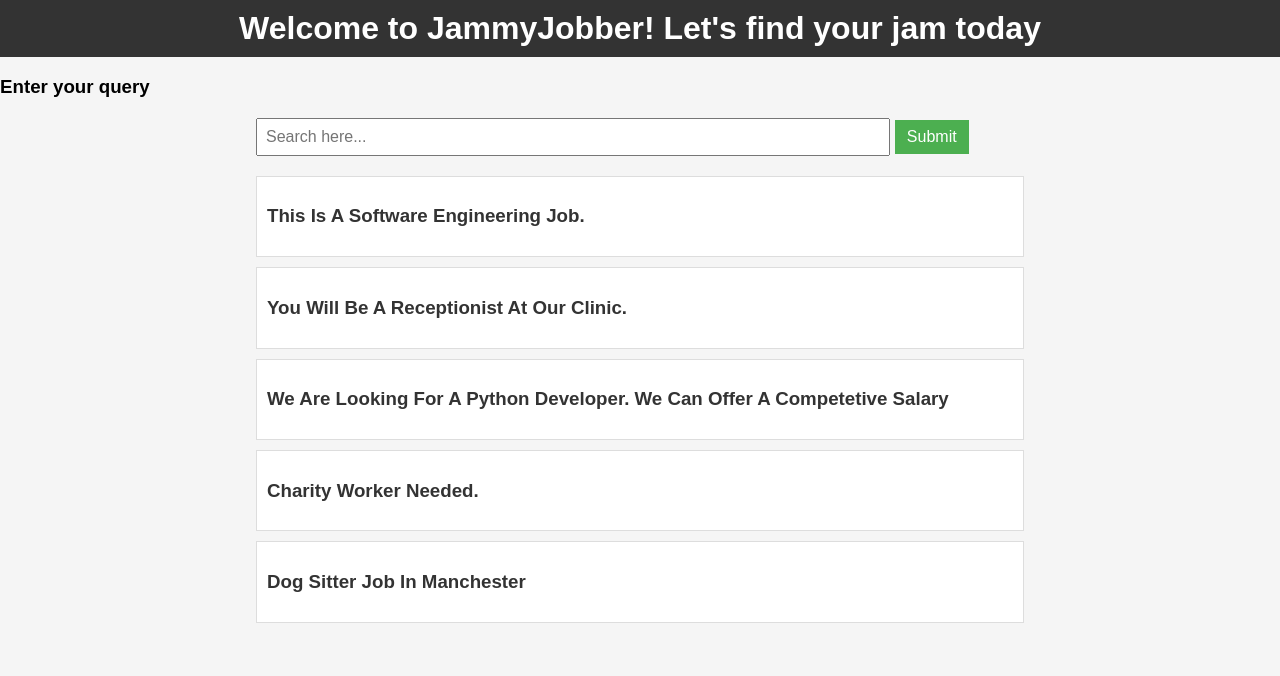
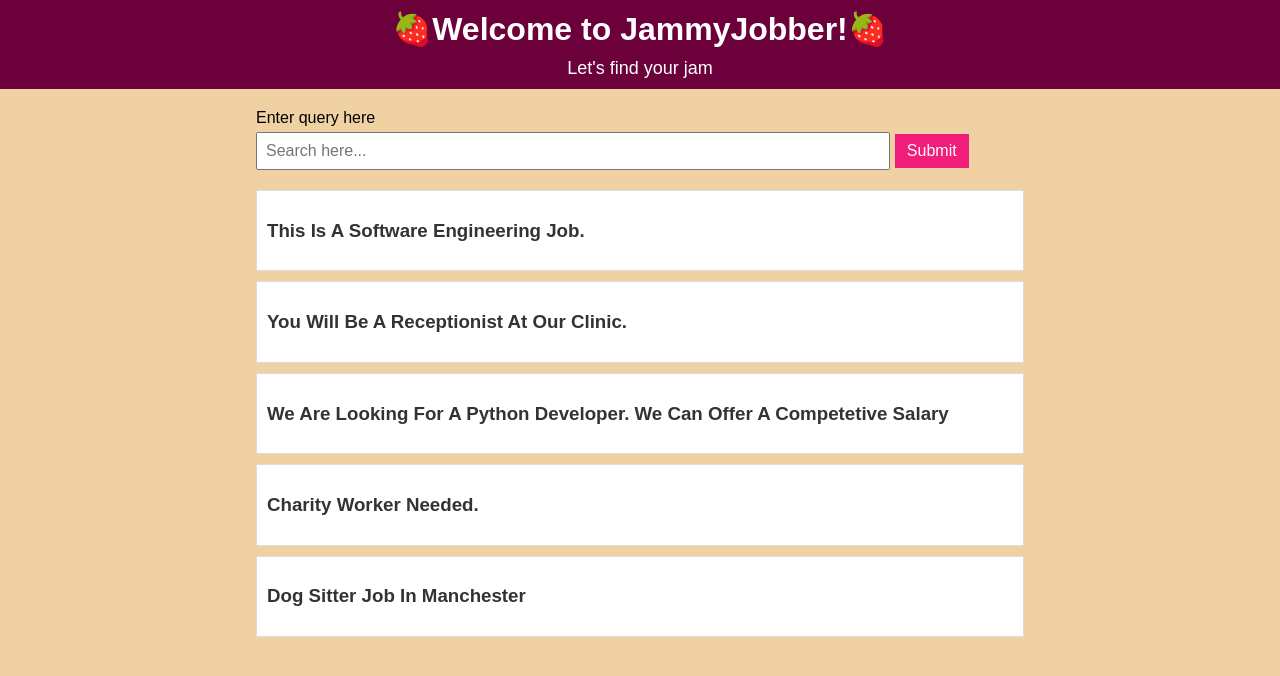
Before and after one commit to Manavjain1104/jammyjobber, a Django app: page / in a window 1280 px wide. Shown: the top 676 px of the page. Run offline with Django 4.2, Linux system fonts and the light colour scheme.

Commit message:
Format the css to look nicer

```diff
--- a/pages/static/css/design.css
+++ b/pages/static/css/design.css
@@ -7,21 +7,33 @@ body, h1, h2, p, ul, li {
 /* Apply a basic styling to the body */
 body {
     font-family: Arial, sans-serif;
-    background-color: #f5f5f5;
+    background-color: #efd1a3;
 }
 
 /* Style the header section */
 header {
-    background-color: #333;
+    background-color: #6b003a;
     color: #fff;
     padding: 10px;
     text-align: center;
+}
+
+.catchline {
+    color: #fff;
+    font-size: 18px;
+    margin-top: 10px;
 }
 
 /* Style the search box */
 .search-box {
     margin: 20px auto;
     width: 60%;
+}
+
+.search-box label {
+    display: block;
+    font-size: 16px;
+    margin-bottom: 5px;
 }
 
 .search-box input[type="text"] {
@@ -33,7 +45,7 @@ header {
 .search-box button {
     padding: 8px 12px;
     font-size: 16px;
-    background-color: #4caf50;
+    background-color: #f01d7a;
     color: #fff;
     border: none;
     cursor: pointer;
--- a/pages/templates/pages/home_search.html
+++ b/pages/templates/pages/home_search.html
@@ -8,11 +8,12 @@
 <body>
 
     <header>
-        <h1>Welcome to JammyJobber! Let's find your jam today</h1>
+        <h1>🍓Welcome to JammyJobber!🍓</h1>
+        <p class="catchline">Let's find your jam</p>
     </header>
 
-    <h3>Enter your query</h3>
     <div class="search-box">
+        <label for="search-input">Enter query here</label>
         <form action="" method="get">
             <input type="text" name="query" placeholder="Search here...">
             <button type="submit">Submit</button>
```
